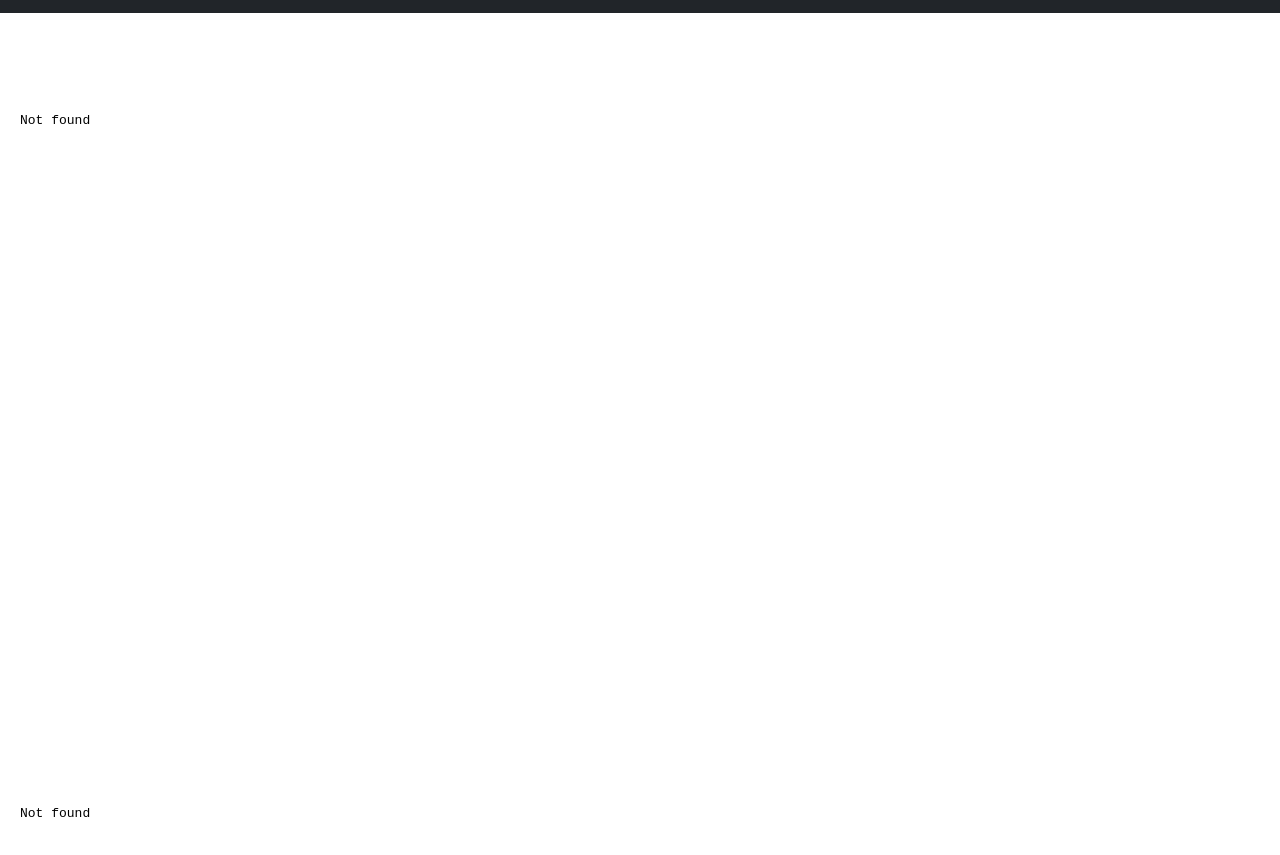
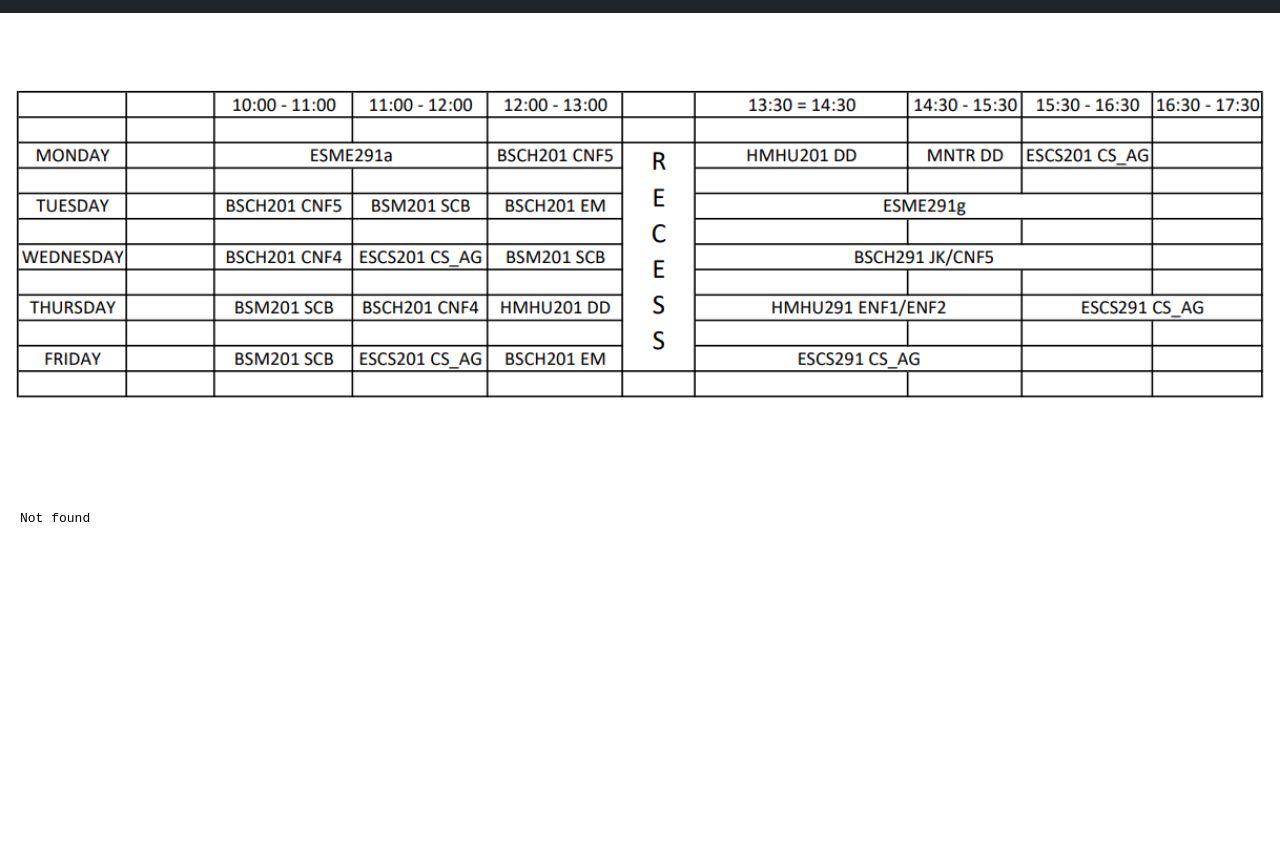
Before and after one commit to raunaksaigal/aiml-webpage, a plain HTML site: page index.html in a window 1280 px wide. Shown: the part 59-914 px from the top of the page. Drawn offline with Linux system fonts and the light colour scheme.

Commit message:
changed routine

```diff
--- a/index.html
+++ b/index.html
@@ -26,7 +26,7 @@
                 </ul>
             </div>
         </div>
-    </nav>
+    </nav><img src="assets/img/routine.png" style="width: 100%;margin-top: 58px;">
     <div class="container-fluid" style="margin-top: 87px;"><iframe src="time_table.pdf" width="100%" height="500" style="margin-left: auto;margin-bottom: 100px;" frameborder="0"></iframe></div>
     <div class="container-fluid" id="syllabus" style="margin-top: 87px;"><iframe src="syllabus.pdf" width="100%" height="2000" style="margin-left: auto;margin-bottom: 100px;" frameborder="0"></iframe></div>
     <script src="assets/bootstrap/js/bootstrap.min.js"></script>
```
Also changed, not shown: assets/img/routine.png (added).
